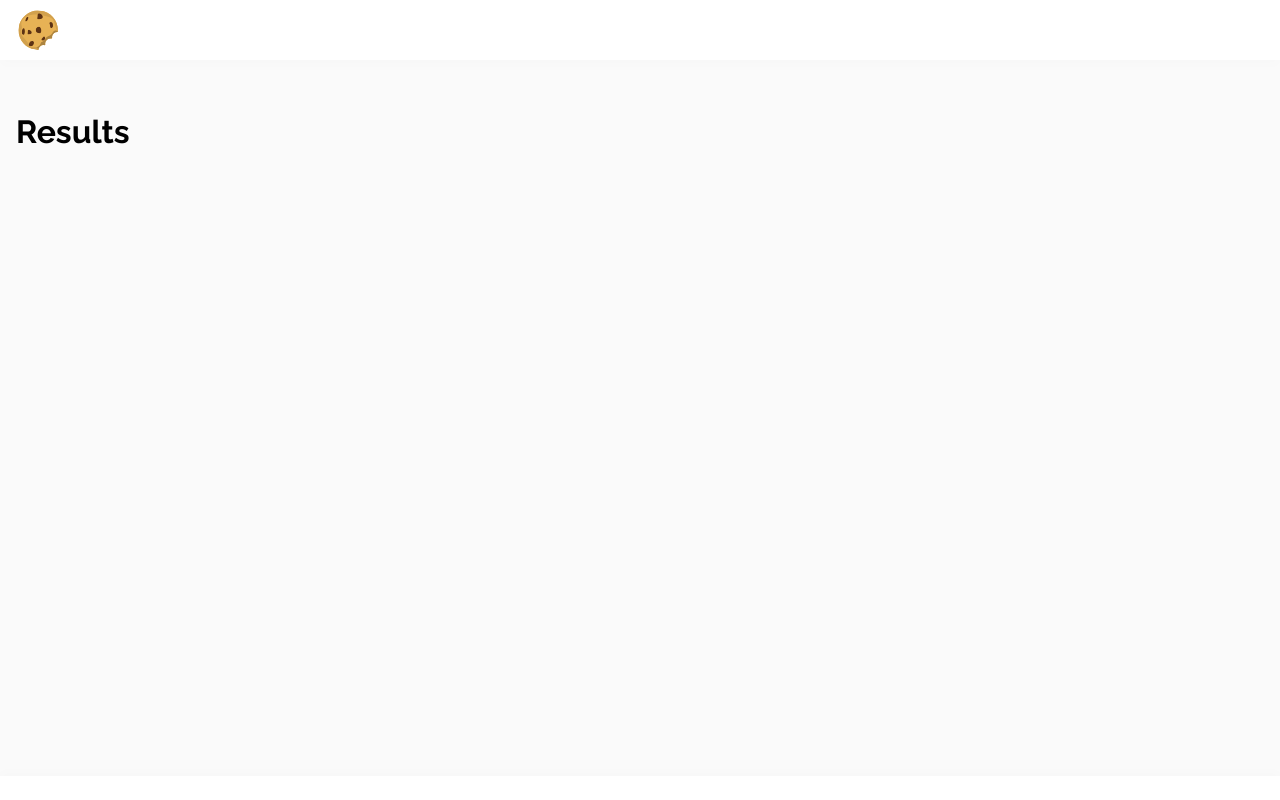
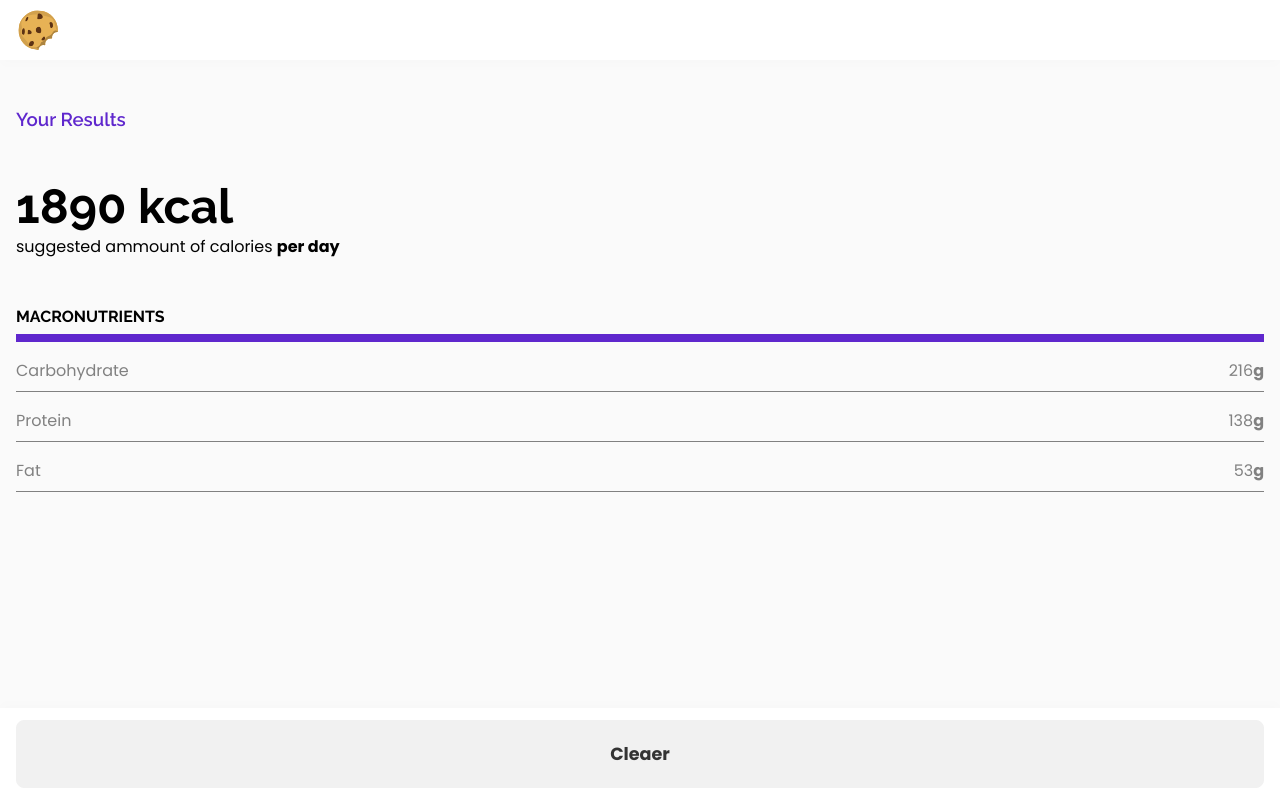
Before and after one commit to mohi2code/caloribites, a React (Create React App) app: page /results in a window 1280 px wide. Built offline with nearby package versions, Linux system fonts and the light colour scheme.

Commit message:
:spoon: Results screen

```diff
--- a/src/App.js
+++ b/src/App.js
@@ -9,6 +9,7 @@ import {
 import BodyParameters from './components/BodyParameters'
 import ActivityLevel from './components/ActivityLevel'
 import Goal from './components/Goal'
+import Results from "./components/Results";
 import Pagination from "./components/Pagination";
 import { PrimaryButton, GrayButton } from './components/Buttons'
 
@@ -55,6 +56,13 @@ export default function App(){
                         onClick={() => history.push('/results')}
                     />
                 </div>
+            )
+        else if(page == 3)
+            return (
+                <GrayButton
+                    value="Cleaer"
+                    onClick={() => history.push('/input/body-parameters')}
+                />
             )
     }
 
@@ -107,14 +115,3 @@ function InputRouter({ page, setPage }) {
         </div>
     )
 }
-
-function Results({ page, setPage }) {
-
-    useEffect(() => setPage(3), [setPage])
-
-    return (
-        <div className="results-container">
-            <h1>Results</h1>
-        </div>
-    )
-}
--- /dev/null
+++ b/src/components/Results.js
@@ -0,0 +1,33 @@
+import { useEffect } from 'react'
+
+export default function Results({ page, setPage }) {
+
+    useEffect(() => setPage(3), [setPage])
+
+    return (
+        <div className="results-container">
+            <h3>Your Results</h3>
+            <div className="results-header">
+                <h1>1890 kcal</h1>
+                <p>suggested ammount of calories <strong>per day</strong></p>
+            </div>
+            <div className="results-table">
+                <h4>MACRONUTRIENTS</h4>
+                <ul>
+                    <li>
+                        <p className="macro">Carbohydrate</p>
+                        <p className="value">216<strong>g</strong></p>
+                    </li>
+                    <li>
+                        <p className="macro">Protein</p>
+                        <p className="value">138<strong>g</strong></p>
+                    </li>
+                    <li>
+                        <p className="macro">Fat</p>
+                        <p className="value">53<strong>g</strong></p>
+                    </li>
+                </ul>
+            </div>
+        </div>
+    )
+}
--- a/src/styles/App.scss
+++ b/src/styles/App.scss
@@ -58,6 +58,68 @@ form>.input-group {
     }
 }
 
+main>.results-container {
+    display: flex;
+    flex-direction: column;
+    gap: 3rem;
+    padding-top: 1rem;
+
+    h1,
+    h3,
+    h4,
+    p {
+        margin: 0;
+        padding: 0;
+    }
+}
+
+.results-container>h3 {
+    font-weight: 600;
+    color: $primary-color;
+}
+
+.results-container>.results-header {
+    display: flex;
+    flex-direction: column;
+
+    h1 {
+        font-size: 3em;
+    }
+
+    p {
+        width: 80%;
+    }
+}
+
+.results-container>.results-table {
+    display: flex;
+    flex-direction: column;
+
+    h4 {
+        border-bottom: 8px solid $primary-color;
+        padding-bottom: 8px;
+    }
+
+    ul {
+        list-style: none;
+        display: flex;
+        flex-direction: column;
+        gap: 1rem;
+        padding: 0;
+        color: $gray-darker;
+
+        li {
+            display: flex;
+            border-bottom: 1px solid $gray-darker;
+            padding-bottom: .5rem;
+
+            .macro {
+                flex: 1;
+            }
+        }
+    }
+}
+
 #app>footer {
     background: #fff;
     padding: .75rem 1rem;
--- a/src/styles/_variables.scss
+++ b/src/styles/_variables.scss
@@ -3,3 +3,4 @@ $primary-color-dark: #341f97;
 $background-color: #fafafa;
 $gray-light: #f1f1f1;
 $gray-dark: #969691;
+$gray-darker: #818181;
```
